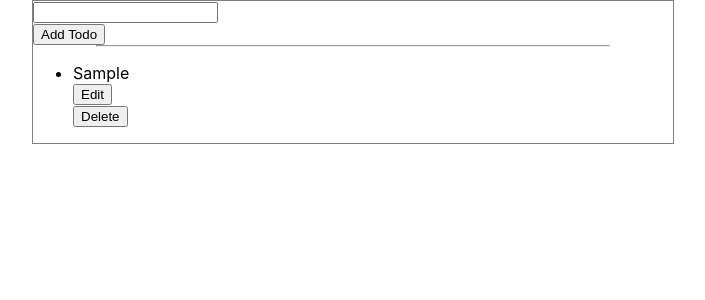
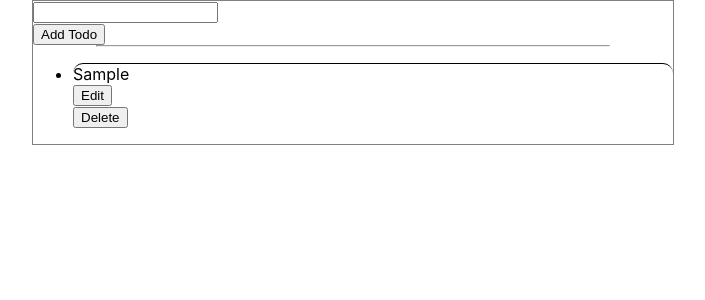
Before and after one commit to sameem420/REACTJS-TodoApp, a React (Create React App) app: page / in a window 1280 px wide. Both pictures are taken after typing "Sample" into the empty fields and a click on the button "Add Todo". Shown: the top 300 px of the page, without its empty margins (287-992 px from the left). Built offline with nearby package versions, Linux system fonts and the light colour scheme.

Commit message:
styling part done ...

```diff
--- a/public/index.html
+++ b/public/index.html
@@ -3,6 +3,7 @@
   <head>
     <meta charset="utf-8" />
     <link rel="icon" href="" />
+    <link rel="stylesheet" href="https://stackpath.bootstrapcdn.com/font-awesome/4.7.0/css/font-awesome.min.css">
     <meta name="viewport" content="width=device-width, initial-scale=1" />
     <meta name="theme-color" content="#000000" />
     <meta
--- a/src/App.css
+++ b/src/App.css
@@ -7,3 +7,7 @@ hr {
   width: 80%;
   margin: auto;
 }
+.todolist-item {
+  border-top: 1px solid;
+  border-radius: 10px;
+}
--- a/src/App.js
+++ b/src/App.js
@@ -64,11 +64,11 @@ class App extends React.Component {
         <hr></hr>
         <div className="row">
           <div className="col-12">
-            <ul>
+            <ul className="menu">
             {todos.map((val,index) => {
               return  <li key={index}>
-                <div className="col-6">
-                  {val.edit ? <div className="input-control"><input type="text" className="text-success input-success" value={val.title} onChange={(e)=>this.handleChange(e,index)}/></div> : val.title}
+                <div className="col-6 todolist-item">
+                  {val.edit ? <div className="input-control input-focused"><input type="text" className="text-success input-success" value={val.title} onChange={(e)=>this.handleChange(e,index)}/></div> : val.title}
                 </div>
                 <div className="col-6">
                   <div className="col-5">
```
